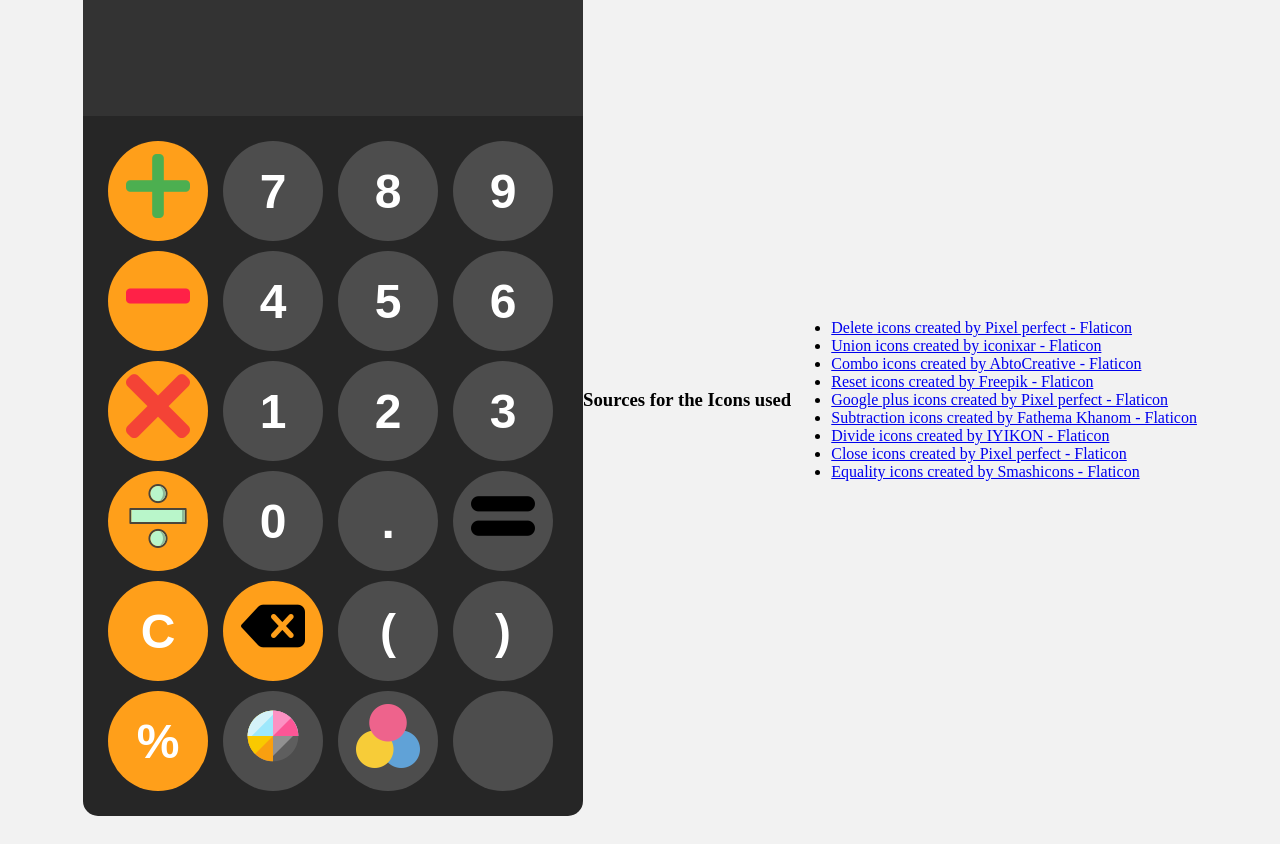
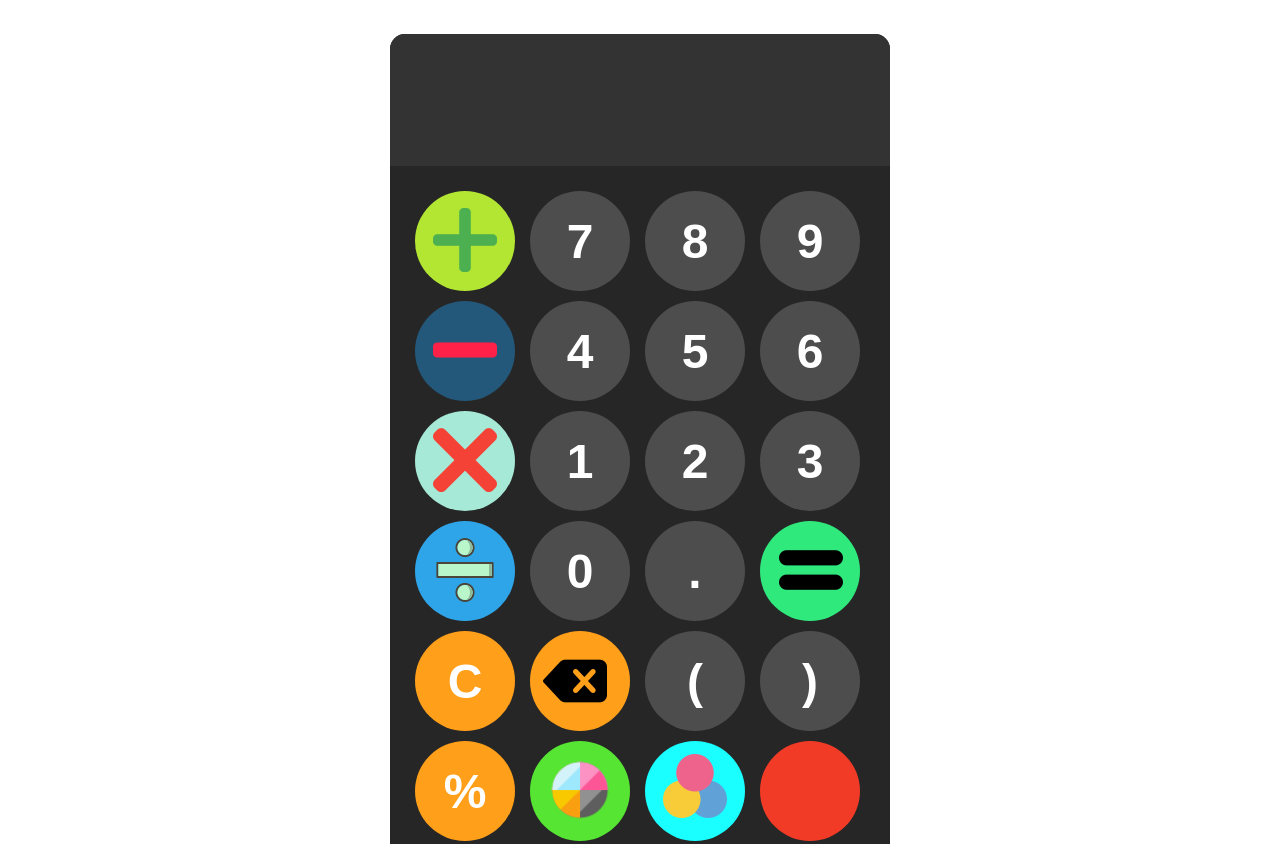
Before and after one commit to justinpope99/JavaScript-Calculator, a plain HTML site: page index.html in a window 1280 px wide. Shown: the top 844 px of the page. Before the commit the page ends 816 px from the top, so only its background shows below. Drawn offline with Linux system fonts and the light colour scheme.

Commit message:
Update CSS

```diff
--- a/styles.css
+++ b/styles.css
@@ -1,10 +1,9 @@
-body {
-    margin: 0;
+.calculator-body {
+    margin-top: 50px;
     display: flex;
     justify-content: center; /* This aligns horizontally */
     align-items: center; /* This aligns vertically */
-    height: 100vh;
-    background-color: hsl(0, 0%, 95%);
+    height: 800px;
 }
 
 #calculator {
@@ -12,6 +11,7 @@ body {
     background-color: hsl(0, 0%, 15%);
     border-radius: 15px;
     max-width: 500px;
+    min-width: 500px;
     overflow: hidden; /* This will keep the elements from overflowing for the display if we have a very long equation. */
 }
 
@@ -68,3 +68,132 @@ button:active {
 .operator-btn:active {
     background-color: hsl(35, 100%, 75%);
 }
+
+/* .back-arrow {
+    font-size: 60px;
+} */
+
+.delete-btn img {
+    padding-right: 10px;
+    padding-top: 10px;
+}
+
+.color-btn {
+    background-color: hsl(180, 100%, 55%);
+}
+
+.color-btn:hover {
+    background-color: hsl(180, 100%, 65%);
+}
+
+.color-btn:active {
+    background-color: hsl(180, 100%, 75%);
+}
+
+.display-color-btn {
+    background-color: hsl(108, 77%, 55%);
+    padding-top: 10px;
+}
+
+.display-color-btn:hover {
+    background-color: hsl(108, 77%, 65%);
+}
+
+.display-color-btn:active {
+    background-color: hsl(108, 77%, 75%);
+}
+
+.display-color-btn img {
+    width: 70px;
+    height: 70px;
+}
+
+.reset-btn {
+    background-color: hsl(6, 89%, 55%);
+    padding-top: 10px;
+}
+
+.reset-btn:hover {
+    background-color: hsl(6, 89%, 65%);
+}
+
+.reset-btn:active {
+    background-color: hsl(6, 89%, 75%);
+}
+
+.equal-btn {
+    background-color: hsl(145, 81%, 55%);
+    padding-left: 12px;
+    padding-right: 10px;
+    padding-top: 10px;
+}
+
+.equal-btn:hover {
+    background-color: hsl(145, 81%, 65%);
+}
+
+.equal-btn:active {
+    background-color: hsl(145, 81%, 75%);
+}
+
+.divide-btn {
+    background-color: hsl(202, 81%, 55%);
+    padding-top: 10px;
+}
+
+.divide-btn:hover {
+    background-color: hsl(202, 81%, 65%);
+}
+
+.divide-btn:active {
+    background-color: hsl(202, 81%, 75%);
+}
+
+.multiply-btn {
+    background-color: hsl(163, 61%, 78%);
+    padding-top: 10px;
+}
+
+.multiply-btn:hover {
+    background-color: hsl(163, 61%, 88%);
+}
+
+.multiply-btn:active {
+    background-color: hsl(163, 61%, 98%);
+}
+
+.minus-btn {
+    background-color: hsl(204, 56%, 31%);
+    padding-top: 10px;
+}
+
+.minus-btn:hover {
+    background-color: hsl(204, 56%, 41%);
+}
+
+.minus-btn:active {
+    background-color: hsl(204, 56%, 51%);
+}
+.plus-btn {
+    background-color: hsl(77, 78%, 55%);
+    padding-top: 10px;
+}
+
+.plus-btn:hover {
+    background-color: hsl(77, 78%, 65%);
+}
+
+.plus-btn:active {
+    background-color: hsl(77, 78%, 75%);
+}
+
+
+li {
+    list-style: square;
+}
+
+.sources {
+    display: flex;
+    justify-content: center;
+    align-items: center;
+}
```
